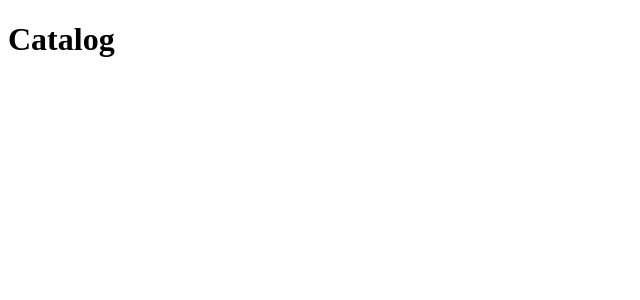
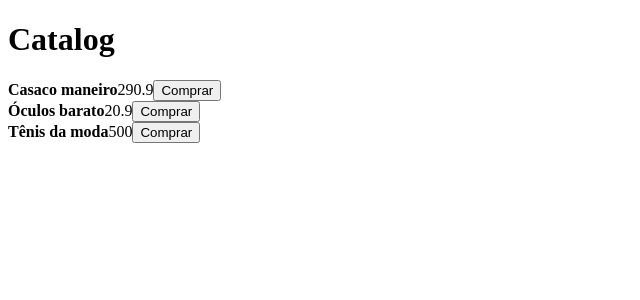
Before and after one commit to Ricnaga/redux-example, a React (Create React App) app: page / in a window 1280 px wide. Shown: the top 300 px of the page, without its empty margins (0-640 px from the left). Built offline with nearby package versions, Linux system fonts and the light colour scheme; data requests are answered from the project's data file.

Commit message:
feat:create mocked server and routes in frontend

```diff
--- /dev/null
+++ b/server.json
@@ -0,0 +1,33 @@
+{
+    "products": [
+      {
+        "id": 1,
+        "title": "Casaco maneiro",
+        "price": 290.90
+      },
+      {
+        "id": 2,
+        "title": "Óculos barato",
+        "price": 20.90
+      },
+      {
+        "id": 3,
+        "title": "Tênis da moda",
+        "price": 500.00
+      }
+    ],
+    "stock": [
+      {
+        "id": 1,
+        "quantity": 3
+      },
+      {
+        "id": 2,
+        "quantity": 0
+      },
+      {
+        "id": 3,
+        "quantity": 1
+      }
+    ]
+  }
--- a/src/components/Catalog/Catalog.tsx
+++ b/src/components/Catalog/Catalog.tsx
@@ -1,8 +1,25 @@
-import React from "react";
-import { useSelector } from "react-redux";
+import React, { useEffect, useState } from "react";
+import { api } from "../../services/api";
+import { IProduct } from "../../store/modules/cart/types";
 
 export function Catalog() {
-  const state = useSelector((state) => state);
-  console.log(state);
-  return <h1>Catalog</h1>;
+  const [catalog, setCatalog] = useState<Array<IProduct>>([]);
+
+  useEffect(() => {
+    api.get("products").then((response) => setCatalog(response.data));
+  }, []);
+
+  return (
+    <main>
+      <h1>Catalog</h1>
+
+      {catalog.map((product) => (
+        <article key={product.id}>
+          <strong>{product.title}</strong>
+          <span>{product.price}</span>
+          <button type="button">Comprar</button>
+        </article>
+      ))}
+    </main>
+  );
 }
--- /dev/null
+++ b/src/services/api.ts
@@ -0,0 +1,5 @@
+import axios from 'axios'
+
+export const api = axios.create({
+    baseURL: "http://localhost:3333"
+})
```
Also changed, not shown: package.json (+6 -1 lines), 1 other file (tests, documents, lock files or other folders).
